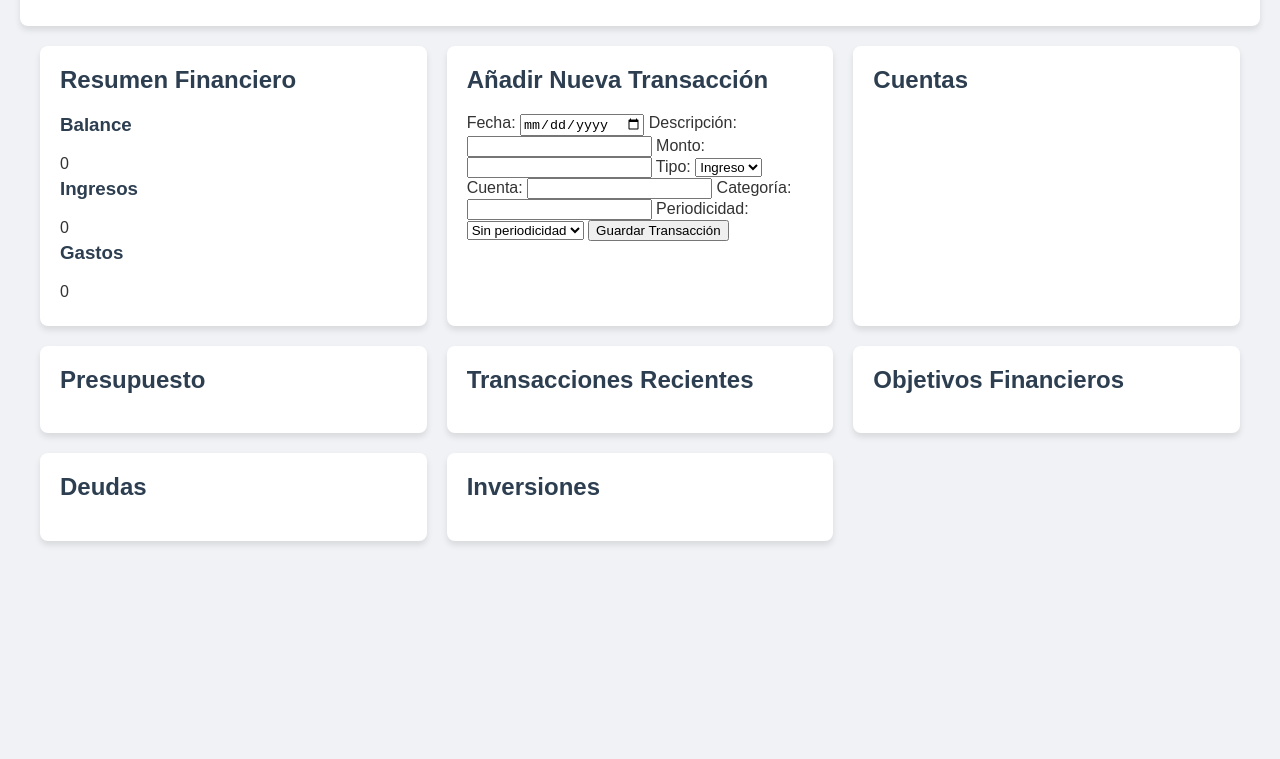
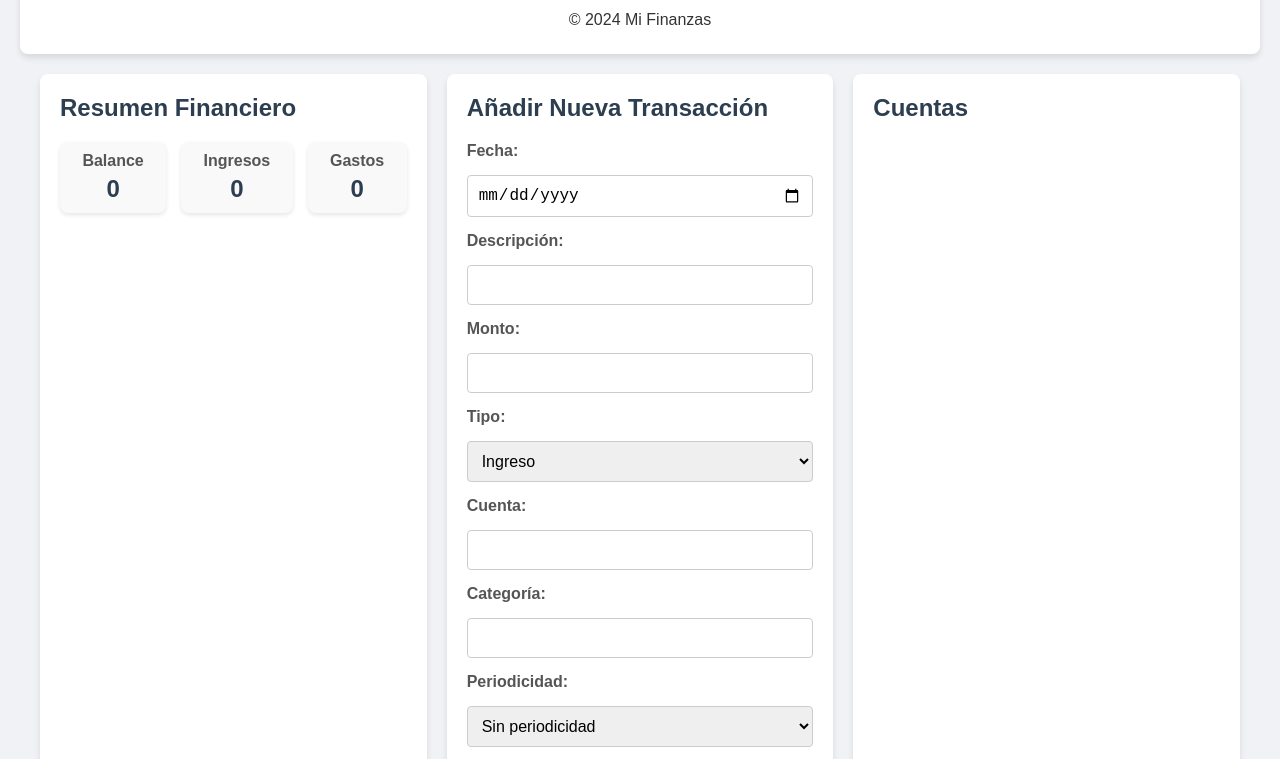
Before and after one commit to sebastiansarmientoforjan-maker/mi-finanzas-app, a website: page index.html in a window 1280 px wide. Shown: the part 92-851 px from the top of the page. Before the commit the page ends 800 px from the top, so only its background shows below. Drawn offline with Linux system fonts and the light colour scheme; no server answers.

Commit message:
Update style.css

```diff
--- a/style.css
+++ b/style.css
@@ -21,8 +21,39 @@ header {
     box-shadow: 0 4px 6px rgba(0, 0, 0, 0.1);
     margin-bottom: 20px;
     display: flex;
-    justify-content: space-between;
+    flex-direction: column;
     align-items: center;
+}
+
+.totals-container {
+    display: flex;
+    justify-content: space-around;
+    align-items: center;
+    width: 100%;
+    margin-top: 20px;
+    gap: 15px;
+}
+
+.total-card {
+    background: #f9f9f9;
+    padding: 10px 20px;
+    border-radius: 8px;
+    box-shadow: 0 2px 4px rgba(0,0,0,0.1);
+    text-align: center;
+    flex-grow: 1;
+}
+
+.total-card h3 {
+    font-size: 1em;
+    margin: 0 0 5px 0;
+    color: #555;
+}
+
+.total-card p {
+    font-size: 1.5em;
+    font-weight: bold;
+    color: #2c3e50;
+    margin: 0;
 }
 
 .section-card {
@@ -68,25 +99,25 @@ p {
     text-align: center;
 }
 
-#add-transaction-form {
+#new-transaction-form {
     display: flex;
     flex-direction: column;
     gap: 15px;
 }
 
-#add-transaction-form label {
+#new-transaction-form label {
     font-weight: bold;
     color: #555;
 }
 
-#add-transaction-form input, #add-transaction-form button, #add-transaction-form select {
+#new-transaction-form input, #new-transaction-form button, #new-transaction-form select {
     padding: 10px;
     border: 1px solid #ccc;
     border-radius: 4px;
     font-size: 16px;
 }
 
-#add-transaction-form button {
+#new-transaction-form button {
     background-color: #3498db;
     color: #fff;
     border: none;
@@ -94,6 +125,6 @@ p {
     transition: background-color 0.3s ease;
 }
 
-#add-transaction-form button:hover {
+#new-transaction-form button:hover {
     background-color: #2980b9;
 }
```
